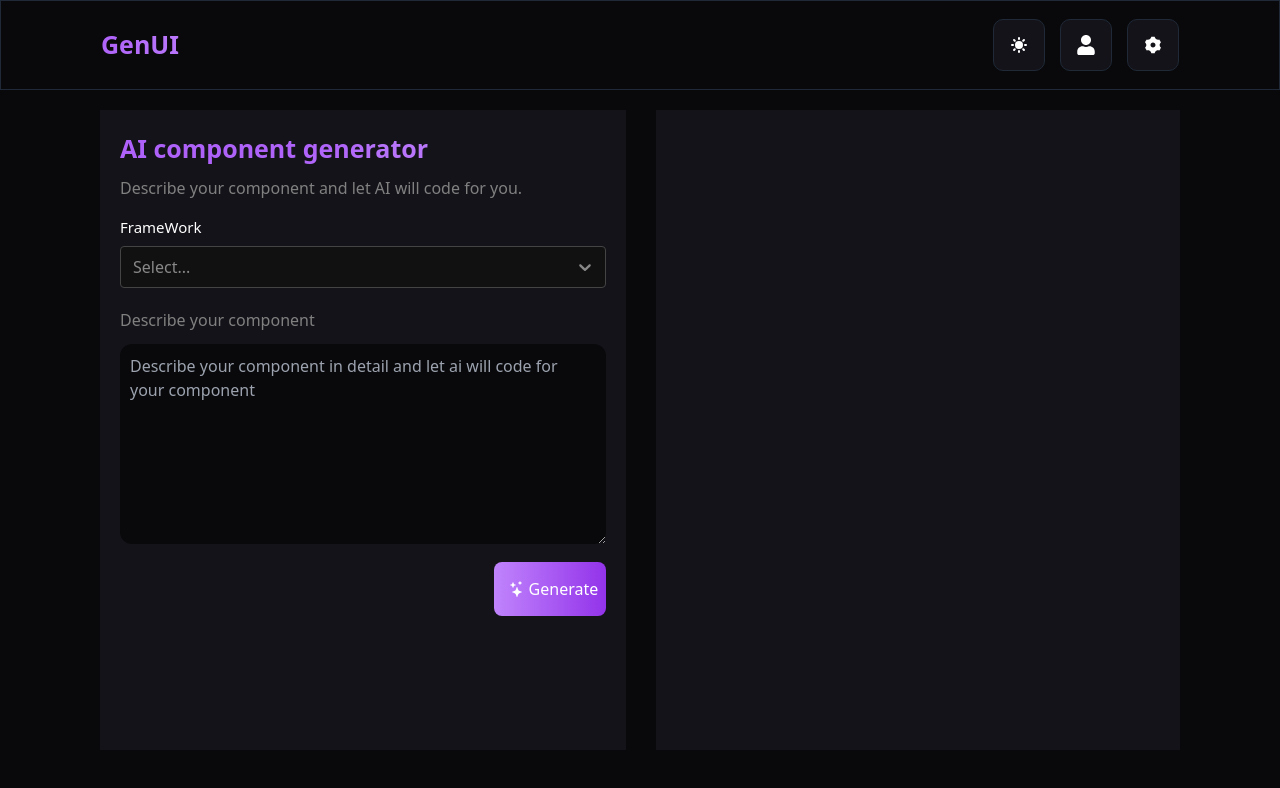
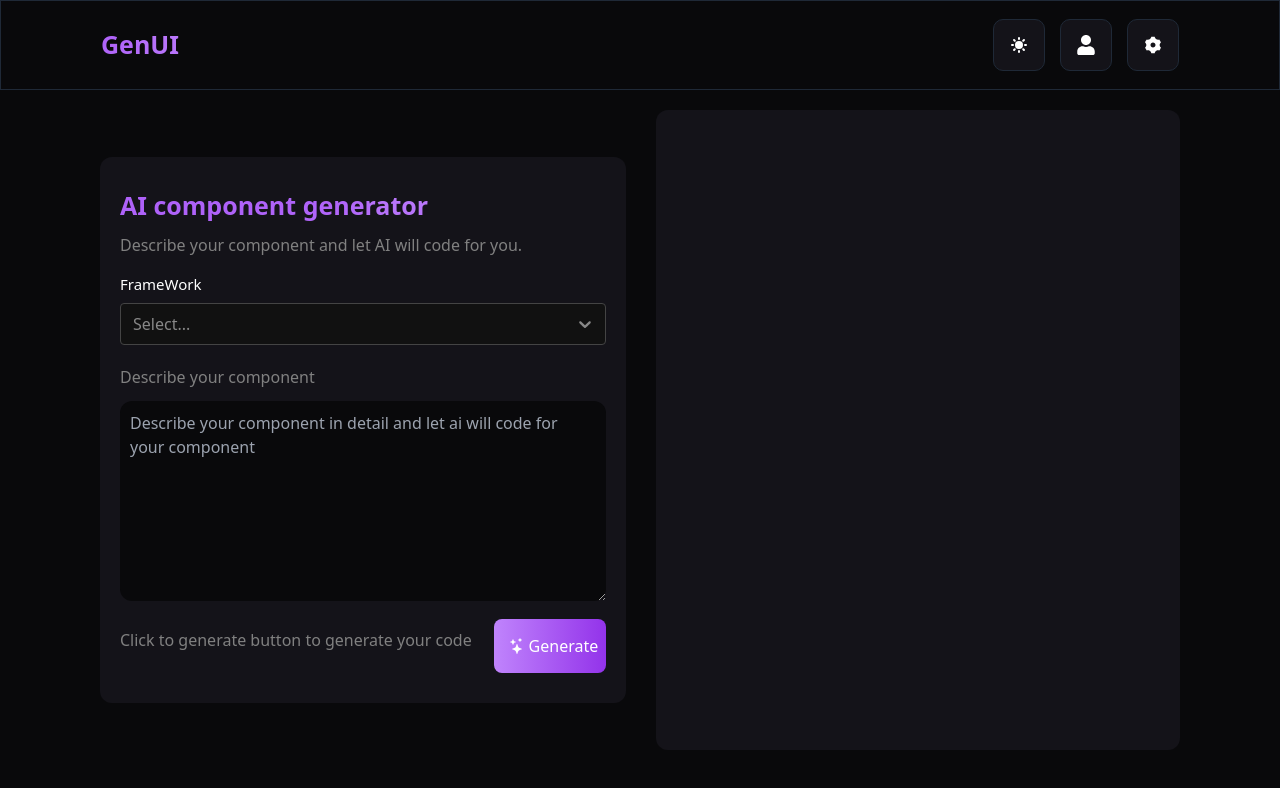
Before and after one commit to sameerjohn1/AI-component-generator, a React (Vite) app: page / in a window 1280 px wide. Shown: the top 788 px of the page. Built offline with nearby package versions, Linux system fonts and the light colour scheme.

Commit message:
AI component generator left side ui added

```diff
--- a/src/pages/Home.jsx
+++ b/src/pages/Home.jsx
@@ -73,7 +73,7 @@ const Home = () => {
       <Navbar />
 
       <div className="flex items-center px-[100px] justify-between gap-[30px]">
-        <div className="left w-[50%] h-[80vh] bg-[#141319] mt-5 p-[20px]">
+        <div className="left w-[50%] h-[auto] py-[30px] rounded-xl bg-[#141319] mt-5 p-[20px]">
           <h3 className="text-[25px] font-semibold sp-text">
             AI component generator
           </h3>
@@ -89,17 +89,24 @@ const Home = () => {
             className="w-full min-h-[200px] p-[10px] rounded-xl bg-[#09090B] mt-3"
             placeholder="Describe your component in detail and let ai will code for your component"
           ></textarea>
-          <div
+          <div className="flex items-center justify-between">
+            <p className="text-[gray]">
+              Click to generate button to generate your code
+            </p>
+            <button
               className="generate flex items-center p-[15px] rounded-lg border-0 bg-gradient-to-r from-purple-400 to-purple-600
-           mt-3 ml-auto w-28 text-center gap-1 transition-all hover:opacity-[.8] cursor-pointer"
+           mt-3  w-28 text-center gap-1 transition-all hover:opacity-[.8] cursor-pointer"
             >
               <i>
                 <BsStars />
               </i>
               Generate
+            </button>
           </div>
         </div>
-        <div className="right w-[50%] h-[80vh] bg-[#141319] mt-5 "></div>
+        <div className="right w-[50%] h-[80vh] bg-[#141319] mt-5 rounded-xl ">
+          <div></div>
+        </div>
       </div>
     </div>
   );
```
Lines whose indentation alone changed are shown as unchanged.
